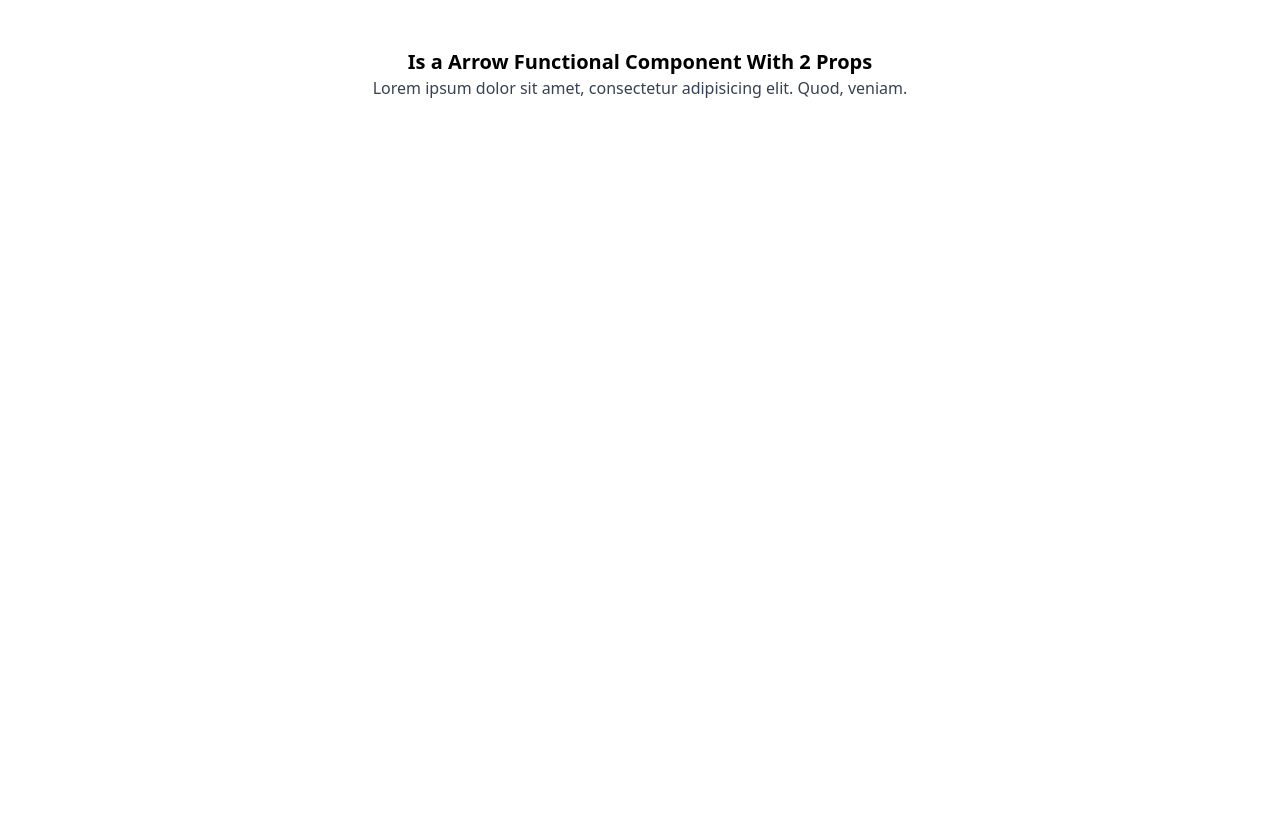
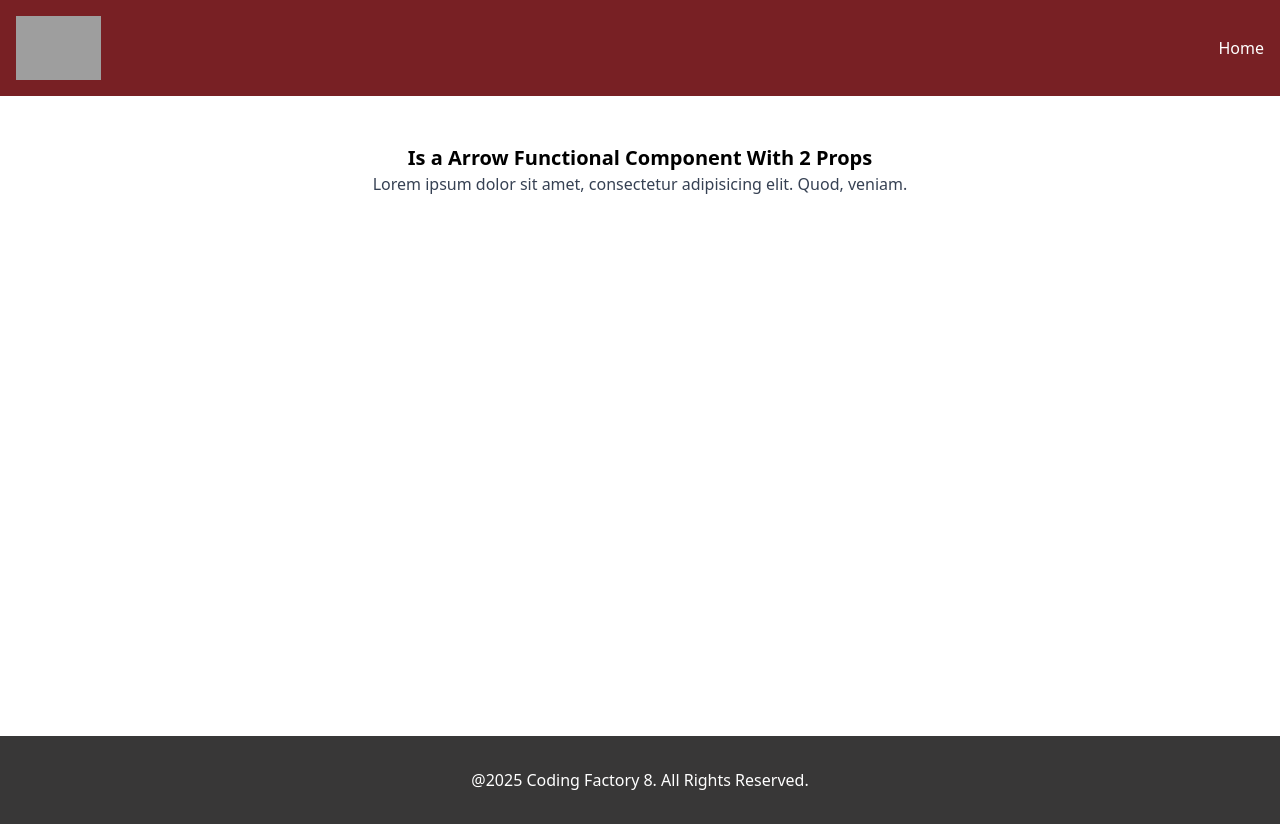
Before and after one commit to DamMarin/cf8-react-intro, a React app: page / in a window 1280 px wide. Before the commit the page ends 800 px from the top, so only its background shows below. Built offline with nearby package versions, Linux system fonts and the light colour scheme; grey boxes are pictures that could not be loaded; the HTML template or start-up script is replaced by a standard one.

Commit message:
feat: add Card, Header, Footer, Layout components

```diff
--- a/src/App.tsx
+++ b/src/App.tsx
@@ -4,6 +4,8 @@
 // import ArrowFunctionalComponent from "./components/ArrowFunctionalComponent.tsx";
 // import ArrowFunctionalComponentWithProps from "./components/ArrowFunctionalComponentWithProps.tsx";
 import ArrowFunctionalComponentWithPropsType from "./components/ArrowFunctionalComponentWithPropsType.tsx";
+// import Card from "./components/Card.tsx";
+import Layout from "./components/Layout.tsx";
 
 function App() {
   return (
@@ -14,10 +16,24 @@
       {/*<ArrowFunctionalComponent />*/}
       {/*<ArrowFunctionalComponentWithProps title="Is a Arrow Functional Component With Props" />*/}
       {/*<ArrowFunctionalComponentWithProps title="2nd Title" />*/}
-      <ArrowFunctionalComponentWithPropsType
-        title="Is a Arrow Functional Component With 2 Props"
-        description="Lorem ipsum dolor sit amet, consectetur adipisicing elit. Quod, veniam."
-      />
+      {/*<ArrowFunctionalComponentWithPropsType*/}
+      {/*  title="Is a Arrow Functional Component With 2 Props"*/}
+      {/*  description="Lorem ipsum dolor sit amet, consectetur adipisicing elit. Quod, veniam."*/}
+      {/*/>*/}
+      {/*<Card title="Card">*/}
+      {/*  <ArrowFunctionalComponentWithPropsType*/}
+      {/*    title="Is a Arrow Functional Component With 2 Props"*/}
+      {/*    description="Lorem ipsum dolor sit amet, consectetur adipisicing elit. Quod, veniam."*/}
+      {/*  />*/}
+      {/*</Card>*/}
+      <Layout>
+
+          <ArrowFunctionalComponentWithPropsType
+            title="Is a Arrow Functional Component With 2 Props"
+            description="Lorem ipsum dolor sit amet, consectetur adipisicing elit. Quod, veniam."
+          />
+
+      </Layout>
     </>
   )
 }
--- /dev/null
+++ b/src/components/Card.tsx
@@ -0,0 +1,20 @@
+// import type {ReactNode} from "react";
+
+type CardProps = {
+  title: string;
+  children:  React.ReactNode;  //children:  ReactNode
+}
+
+const Card = ({title, children}: CardProps) => {
+  return (
+    <>
+      <div className="card text-center text-cf-dark-red">
+        <h2>{title}</h2>
+        {children}
+        <p>Lorem ipsum.</p>
+      </div>
+    </>
+  )
+};
+
+export default Card;
--- /dev/null
+++ b/src/components/Footer.tsx
@@ -0,0 +1,13 @@
+const Footer = () => {
+  const currentYear: number = new Date().getFullYear();
+  return (
+    <>
+      <footer className="bg-cf-dark-gray text-white">
+        <div className="container mx-auto py-8 text-center">
+          @{currentYear} Coding Factory 8. All Rights Reserved.
+        </div>
+      </footer>
+    </>
+  )
+}
+export default Footer;
--- /dev/null
+++ b/src/components/Header.tsx
@@ -0,0 +1,19 @@
+
+const Header = () => {
+  return (
+    <>
+      <header className="bg-cf-dark-red w-full fixed">
+        <div className="container mx-auto px-4 flex items-center justify-between">
+          <img className="my-4 h-16"
+            src="https://codingfactory.aueb.gr/sites/all/themes/cf_theme/logo.png"
+            alt="CF Logo"
+          />
+          <nav className="flex gap-4 text-white font-medium">
+            <a href="#">Home</a>
+          </nav>
+        </div>
+      </header>
+    </>
+  )
+}
+export default Header;
--- /dev/null
+++ b/src/components/Layout.tsx
@@ -0,0 +1,20 @@
+import Header from "./Header.tsx";
+import Footer from "./Footer.tsx";
+
+interface LayoutProps {
+  children: React.ReactNode;
+}
+
+const Layout = ({children}: LayoutProps) => {
+  return (
+    <>
+      <Header />
+      <div className="container mx-auto pt-24 min-h-[92vh]">
+        {children}
+      </div>
+      <Footer />
+    </>
+  )
+}
+
+export default Layout;
```
